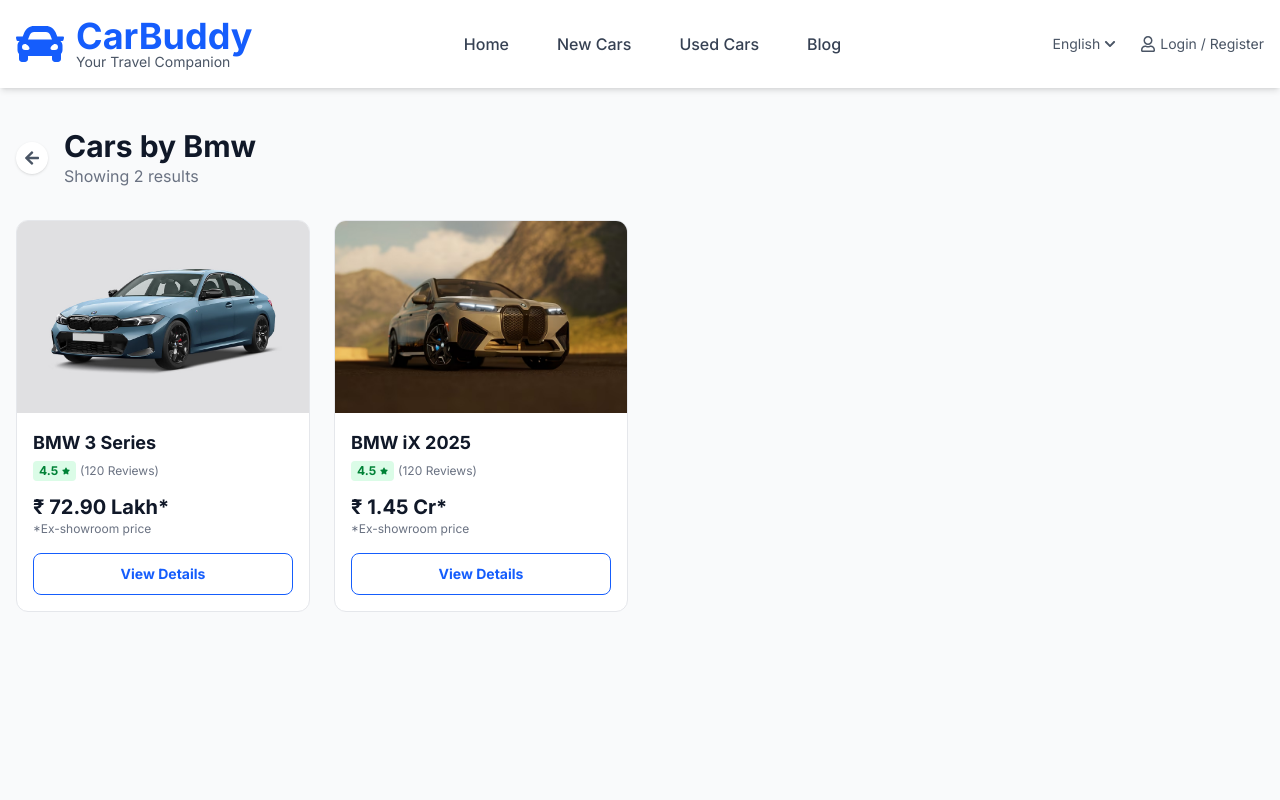
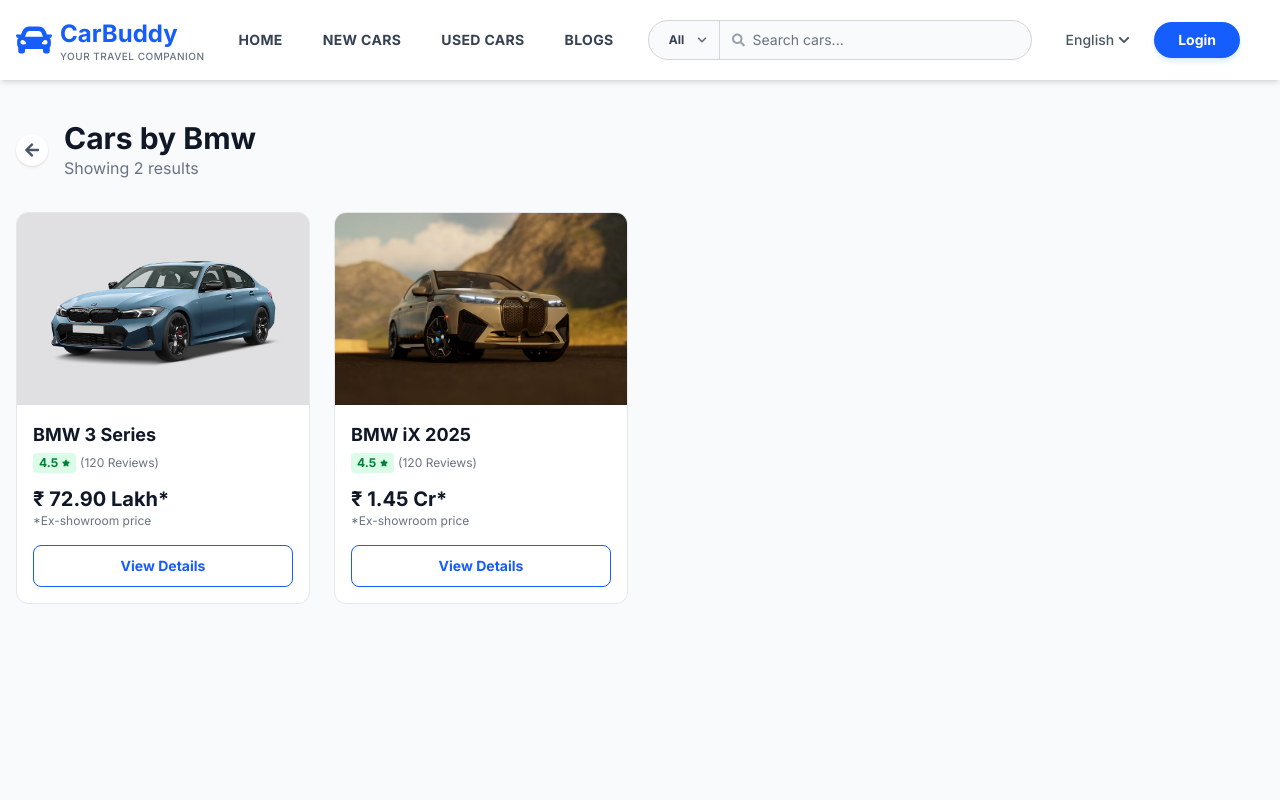
Before and after one commit to yaswantsingh0011/CarBuddy, a Next.js app: page /brand/bmw in a window 1280 px wide. Shown: the top 800 px of the page. Built offline with nearby package versions, Linux system fonts and the light colour scheme.

Commit message:
add features

```diff
--- a/src/components/Header.tsx
+++ b/src/components/Header.tsx
@@ -1,37 +1,52 @@
 // src/components/Header.tsx
 'use client';
 
-import React, { useState, useEffect } from 'react';
+import React, { useState, useEffect, useRef } from 'react';
 import Link from 'next/link';
-import { FaCar, FaRegUser, FaChevronDown, FaBars, FaTimes } from 'react-icons/fa';
+import Image from 'next/image';
+import { useRouter } from 'next/navigation';
+import { FaCar, FaRegUser, FaChevronDown, FaBars, FaTimes, FaSearch } from 'react-icons/fa';
 import AuthModal from './AuthModal';
 import AccountModal from './AccountModal';
 import { supabase } from '@/lib/supabaseClient';
 import { Session } from '@supabase/supabase-js';
-import { useRouter } from 'next/navigation';
+
+// --- Data Imports ---
+import { mostSearchedCars } from '@/data/mostSearchedCars';
+import { electricCars } from '@/data/electricCars';
+import { newLaunchCars } from '@/data/newlaunchcars';
+// ✅ New Imports added for logic
+import { newCarsData } from '@/data/newCarsData'; // Make sure path is correct
+import { usedCarsData } from '@/data/usedCarsData'; // Make sure path is correct
 
 const Header: React.FC = () => {
+  const router = useRouter();
+
   // --- States ---
   const [isAuthModalOpen, setIsAuthModalOpen] = useState(false);
   const [isAccountModalOpen, setIsAccountModalOpen] = useState(false);
   const [isMobileMenuOpen, setIsMobileMenuOpen] = useState(false);
   const [session, setSession] = useState<Session | null>(null);
-  const router = useRouter();
 
-  // --- Logic to check user session ---
+  // --- Search States ---
+  const [query, setQuery] = useState("");
+  const [filteredCars, setFilteredCars] = useState<any[]>([]);
+  const [showSuggestions, setShowSuggestions] = useState(false);
+
+  // 1. ✅ Category State (Default 'All')
+  const [searchCategory, setSearchCategory] = useState("All");
+  const [showCategoryDropdown, setShowCategoryDropdown] = useState(false);
+
+  const searchRef = useRef<HTMLDivElement>(null);
+  const categoryRef = useRef<HTMLDivElement>(null);
+
+  // Auth Logic
   useEffect(() => {
-    supabase.auth.getSession().then(({ data: { session } }) => {
-      setSession(session);
-    });
-
-    const { data: { subscription } } = supabase.auth.onAuthStateChange((_event, session) => {
-      setSession(session);
-    });
-
+    supabase.auth.getSession().then(({ data: { session } }) => setSession(session));
+    const { data: { subscription } } = supabase.auth.onAuthStateChange((_event, session) => setSession(session));
     return () => subscription.unsubscribe();
   }, []);
 
-  // --- Logout Function ---
   const handleLogout = async () => {
     await supabase.auth.signOut();
     setIsAccountModalOpen(false);
@@ -39,102 +54,230 @@
     router.push('/');
   };
 
+  // --- 2. ✅ UPDATED SEARCH LOGIC ---
+  useEffect(() => {
+    // Data source decide karo category ke hisaab se
+    let sourceData: any[] = [];
+
+    if (searchCategory === "All") {
+        // ✅ Rule 1: All -> electric + mostSearched + newCars + newLaunch + usedCars
+        sourceData = [
+            ...electricCars,
+            ...mostSearchedCars,
+            ...newCarsData,
+            ...newLaunchCars,
+            ...usedCarsData
+        ];
+    } else if (searchCategory === "New") {
+        // ✅ Rule 2: New -> newCars + newLaunch + electric
+        sourceData = [
+            ...newCarsData,
+            ...newLaunchCars,
+            ...electricCars
+        ];
+    } else if (searchCategory === "Used") {
+        // ✅ Rule 3: Used -> usedCarsData ONLY
+        sourceData = [...usedCarsData];
+    }
+
+    if (query.length > 1) {
+      const results = sourceData.filter((car) =>
+        car.name.toLowerCase().includes(query.toLowerCase())
+      );
+
+      // Remove duplicates (kyunki 'All' me same car multiple lists me ho sakti h)
+      const uniqueResults = Array.from(new Set(results.map(a => a.name)))
+        .map(name => results.find(a => a.name === name));
+
+      setFilteredCars(uniqueResults.slice(0, 5));
+      setShowSuggestions(true);
+    } else {
+      setFilteredCars([]);
+      setShowSuggestions(false);
+    }
+  }, [query, searchCategory]); // Query ya Category change hone par run hoga
+
+  // Outside Click Handlers
+  useEffect(() => {
+    const handleClickOutside = (event: MouseEvent) => {
+      if (searchRef.current && !searchRef.current.contains(event.target as Node)) {
+        setShowSuggestions(false);
+      }
+      if (categoryRef.current && !categoryRef.current.contains(event.target as Node)) {
+        setShowCategoryDropdown(false);
+      }
+    };
+    document.addEventListener("mousedown", handleClickOutside);
+    return () => document.removeEventListener("mousedown", handleClickOutside);
+  }, []);
+
+  const handleSelectCar = (car: any) => {
+    const slug = car.slug || car.name.trim().toLowerCase().replace(/\s+/g, "-");
+    router.push(`/car-details/${slug}`);
+    setShowSuggestions(false);
+    setQuery("");
+  };
+
   return (
     <>
-      <header className="shadow-md bg-white sticky top-0 z-50">
+      <header className="bg-white sticky top-0 z-50 shadow-md">
         <div className="container mx-auto px-4">
 
-          {/* Main Header Row */}
-          <div className="flex justify-between items-center py-4">
+          <div className="flex justify-between items-center h-20 gap-4">
 
-            {/* 1. Logo (Left) */}
-            <Link href="/" className="flex items-center space-x-2 md:space-x-3">
-              <FaCar className="text-4xl md:text-5xl text-blue-600" />
-              <div>
-                <span className="text-2xl md:text-4xl font-bold text-blue-600">CarBuddy</span>
-                <p className="hidden md:block text-sm font-normal text-gray-600 -mt-1">
-                  Your Travel Companion
-                </p>
+            {/* Logo */}
+            <Link href="/" className="flex items-center space-x-2 flex-shrink-0">
+              <FaCar className="text-3xl md:text-4xl text-blue-600" />
+              <div className="leading-tight">
+                <span className="text-2xl font-bold text-blue-600 block">CarBuddy</span>
+                <span className="hidden lg:block text-[10px] text-gray-500 uppercase tracking-wider font-medium">Your Travel Companion</span>
               </div>
             </Link>
 
-            {/* 2. Desktop Navigation */}
-            <nav className="hidden md:flex space-x-8 lg:space-x-12">
-              <Link href="/" className="text-gray-700 hover:text-blue-600 font-medium">Home</Link>
-
-              {/* ❌ Removed 'All Cars' from here */}
-
-              <Link href="/new-cars" className="text-gray-700 hover:text-blue-600 font-medium">New Cars</Link>
-              <Link href="/used-cars" className="text-gray-700 hover:text-blue-600 font-medium">Used Cars</Link>
-              <Link href="/blog" className="text-gray-700 hover:text-blue-600 font-medium">Blog</Link>
+            {/* Navigation Links */}
+            <nav className="hidden lg:flex items-center space-x-10 font-bold text-gray-700 text-sm uppercase tracking-wide">
+                <Link href="/" className="hover:text-blue-600 transition-colors">Home</Link>
+                <Link href="/new-cars" className="hover:text-blue-600 transition-colors">New Cars</Link>
+                <Link href="/used-cars" className="hover:text-blue-600 transition-colors">Used Cars</Link>
+                <Link href="/blog" className="hover:text-blue-600 transition-colors">Blogs</Link>
             </nav>
 
-            {/* 3. Desktop User Links */}
-            <div className="hidden md:flex items-center space-x-6 text-sm text-gray-600">
-              <a href="#" className="flex items-center hover:text-blue-600">
-                <span>English</span>
-                <FaChevronDown className="ml-1 h-3 w-3" />
-              </a>
+            {/* --- SEARCH BAR --- */}
+            <div className="hidden md:block flex-1 max-w-xs xl:max-w-sm relative" ref={searchRef}>
+                <div className="flex items-center w-full h-10 rounded-full border border-gray-300 bg-gray-50 hover:border-blue-400 focus-within:border-blue-600 focus-within:ring-1 focus-within:ring-blue-600 transition-all relative">
 
-              {session ? (
-                <>
-                  <button onClick={() => setIsAccountModalOpen(true)} className="flex items-center hover:text-blue-600">
-                    <FaRegUser className="mr-1 h-4 w-4" />
-                    <span>My Account</span>
-                  </button>
-                  <button onClick={handleLogout} className="flex items-center hover:text-blue-600">
-                    <span>Logout</span>
-                  </button>
-                </>
-              ) : (
-                <button onClick={() => setIsAuthModalOpen(true)} className="flex items-center hover:text-blue-600">
-                  <FaRegUser className="mr-1 h-4 w-4" />
-                  <span>Login / Register</span>
-                </button>
+                    {/* ✅ 3. CATEGORY DROPDOWN */}
+                    <div
+                        className="flex items-center px-3 border-r border-gray-300 h-full cursor-pointer hover:bg-gray-100 rounded-l-full transition-colors relative"
+                        onClick={() => setShowCategoryDropdown(!showCategoryDropdown)}
+                        ref={categoryRef}
+                    >
+                        <span className="text-xs font-bold text-gray-700 mr-1 w-8 text-center">{searchCategory}</span>
+                        <FaChevronDown className="text-gray-500 text-[10px]" />
+
+                        {/* Dropdown Menu */}
+                        {showCategoryDropdown && (
+                            <div className="absolute top-full left-0 mt-2 w-24 bg-white border border-gray-200 rounded-lg shadow-xl z-[60] overflow-hidden">
+                                {["All", "New", "Used"].map((cat) => (
+                                    <div
+                                        key={cat}
+                                        className="px-4 py-2 text-sm text-gray-700 hover:bg-blue-50 hover:text-blue-600 cursor-pointer transition-colors"
+                                        onClick={(e) => {
+                                            e.stopPropagation();
+                                            setSearchCategory(cat);
+                                            setShowCategoryDropdown(false);
+                                        }}
+                                    >
+                                        {cat}
+                                    </div>
+                                ))}
+                            </div>
                         )}
                     </div>
 
-            {/* 4. Mobile Hamburger Button */}
-            <div className="md:hidden">
-              <button
-                onClick={() => setIsMobileMenuOpen(!isMobileMenuOpen)}
-                className="text-gray-700 focus:outline-none"
+                    {/* Input */}
+                    <div className="flex-grow flex items-center px-3">
+                        <FaSearch className="text-gray-400 mr-2 text-sm" />
+                        <input
+                            type="text"
+                            placeholder={`Search ${searchCategory === 'All' ? 'cars' : searchCategory + ' cars'}...`}
+                            className="w-full bg-transparent outline-none text-sm text-gray-700 placeholder-gray-500"
+                            value={query}
+                            onChange={(e) => setQuery(e.target.value)}
+                            onFocus={() => query.length > 1 && setShowSuggestions(true)}
+                        />
+                    </div>
+                </div>
+
+                {/* ✅ 4. SUGGESTIONS & NO RESULTS */}
+                {showSuggestions && query.length > 1 && (
+                    <div className="absolute top-full left-0 right-0 mt-2 bg-white rounded-xl shadow-xl border border-gray-100 overflow-hidden z-50 animate-fadeIn">
+
+                        {/* Agar Results Hain */}
+                        {filteredCars.length > 0 ? (
+                            filteredCars.map((car, index) => (
+                                <div
+                                    key={index}
+                                    onClick={() => handleSelectCar(car)}
+                                    className="px-4 py-2 hover:bg-blue-50 cursor-pointer flex items-center gap-3 border-b border-gray-50 last:border-none"
                                 >
-                {isMobileMenuOpen ? (
-                  <FaTimes className="h-6 w-6" />
+                                    <div className="w-8 h-8 bg-gray-100 rounded overflow-hidden relative flex-shrink-0">
+                                        <Image src={car.images?.[0] || car.image || car.imageUrls?.[0] || "/cars/placeholder.jpg"} alt={car.name} fill className="object-cover" />
+                                    </div>
+                                    <div>
+                                        <p className="text-sm font-medium text-gray-800 line-clamp-1">{car.name}</p>
+                                        <p className="text--[10px] text-gray-500">{car.category || "Car"}</p>
+                                    </div>
+                                </div>
+                            ))
                         ) : (
-                  <FaBars className="h-6 w-6" />
+                            // ✅ NO RESULT FOUND MESSAGE
+                            <div className="px-4 py-6 text-center">
+                                <div className="text-gray-300 mb-2 flex justify-center">
+                                    <FaCar className="text-2xl" />
+                                </div>
+                                <p className="text-sm font-semibold text-gray-600">No results found</p>
+                                <p className="text-xs text-gray-400 mt-1">
+                                    We couldn't find any matches for "{query}" in {searchCategory} category.
+                                </p>
+                            </div>
                         )}
+                    </div>
+                )}
+            </div>
+
+            {/* User Actions */}
+            <div className="flex items-center space-x-6 text-sm font-medium text-gray-600 flex-shrink-0">
+                <button className="hidden xl:flex items-center hover:text-blue-600 transition-colors">
+                    English <FaChevronDown className="ml-1 text-xs" />
+                </button>
+
+                {session ? (
+                    <button onClick={() => setIsAccountModalOpen(true)} className="hidden md:flex items-center hover:text-blue-600 gap-1 transition-colors">
+                        <FaRegUser /> Account
+                    </button>
+                ) : (
+                    <button onClick={() => setIsAuthModalOpen(true)} className="hidden md:block bg-blue-600 text-white px-6 py-2 rounded-full hover:bg-blue-700 transition-all shadow-md shadow-blue-100 font-bold">
+                        Login
+                    </button>
+                )}
+
+                {/* Mobile Toggle */}
+                <button className="lg:hidden text-gray-700 p-2" onClick={() => setIsMobileMenuOpen(!isMobileMenuOpen)}>
+                    {isMobileMenuOpen ? <FaTimes size={24} /> : <FaBars size={24} />}
                 </button>
             </div>
 
           </div>
 
-          {/* 5. Mobile Menu Dropdown */}
+          {/* Mobile Menu */}
           {isMobileMenuOpen && (
-            <div className="md:hidden py-4 border-t border-gray-100 space-y-4">
-              <Link href="/" className="block text-gray-700 hover:text-blue-600 font-medium" onClick={() => setIsMobileMenuOpen(false)}>Home</Link>
+            <div className="lg:hidden py-4 border-t border-gray-100 space-y-4">
+                <div className="bg-gray-100 rounded-lg flex items-center px-3 py-2 mx-1">
+                    <FaSearch className="text-gray-500 mr-2" />
+                    <input
+                        type="text"
+                        placeholder="Search cars..."
+                        className="bg-transparent w-full outline-none text-sm"
+                        onChange={(e) => setQuery(e.target.value)}
+                    />
+                </div>
 
-              {/* ❌ Removed 'All Cars' from here too */}
+                <Link href="/" className="block font-medium text-gray-800 px-2" onClick={() => setIsMobileMenuOpen(false)}>Home</Link>
+                <Link href="/new-cars" className="block font-medium text-gray-800 px-2" onClick={() => setIsMobileMenuOpen(false)}>New Cars</Link>
+                <Link href="/used-cars" className="block font-medium text-gray-800 px-2" onClick={() => setIsMobileMenuOpen(false)}>Used Cars</Link>
+                <Link href="/blog" className="block font-medium text-gray-800 px-2" onClick={() => setIsMobileMenuOpen(false)}>Blogs</Link>
 
-              <Link href="/new-cars" className="block text-gray-700 hover:text-blue-600 font-medium" onClick={() => setIsMobileMenuOpen(false)}>New Cars</Link>
-              <Link href="/used-cars" className="block text-gray-700 hover:text-blue-600 font-medium" onClick={() => setIsMobileMenuOpen(false)}>Used Cars</Link>
-              <Link href="/blog" className="block text-gray-700 hover:text-blue-600 font-medium" onClick={() => setIsMobileMenuOpen(false)}>Blog</Link>
-
-              <div className="border-t border-gray-100 pt-4">
+                <div className="border-t border-gray-100 pt-3 px-2">
                     {session ? (
-                    <div className="space-y-3">
-                      <button onClick={() => { setIsAccountModalOpen(true); setIsMobileMenuOpen(false); }} className="flex items-center text-gray-700 hover:text-blue-600 w-full">
-                        <FaRegUser className="mr-2 h-4 w-4" /> My Account
+                        <>
+                            <button onClick={() => { setIsAccountModalOpen(true); setIsMobileMenuOpen(false); }} className="flex items-center text-gray-700 w-full mb-3">
+                                <FaRegUser className="mr-2" /> My Account
                             </button>
-                      <button onClick={handleLogout} className="flex items-center text-red-500 hover:text-red-700 w-full">
-                        Logout
-                      </button>
-                    </div>
+                            <button onClick={handleLogout} className="text-red-500 font-medium w-full text-left">Logout</button>
+                        </>
                     ) : (
-                    <button onClick={() => { setIsAuthModalOpen(true); setIsMobileMenuOpen(false); }} className="flex items-center text-blue-600 font-bold w-full">
-                      <FaRegUser className="mr-2 h-4 w-4" /> Login / Register
-                    </button>
+                        <button onClick={() => { setIsAuthModalOpen(true); setIsMobileMenuOpen(false); }} className="text-blue-600 font-bold w-full text-left">Login / Register</button>
                     )}
                 </div>
             </div>
@@ -143,7 +286,6 @@
         </div>
       </header>
 
-      {/* --- Modals --- */}
       <AuthModal isOpen={isAuthModalOpen} onClose={() => setIsAuthModalOpen(false)} />
       <AccountModal isOpen={isAccountModalOpen} onClose={() => setIsAccountModalOpen(false)} />
     </>
```
Also changed, not shown: src/components/Hero.tsx (+3 -5 lines), src/data/newlaunchcars.ts (+1 -22 lines), src/data/usedCarsData.ts (+8 -7 lines), 1 other file (tests, documents, lock files or other folders). Lines whose indentation alone changed are shown as unchanged.
